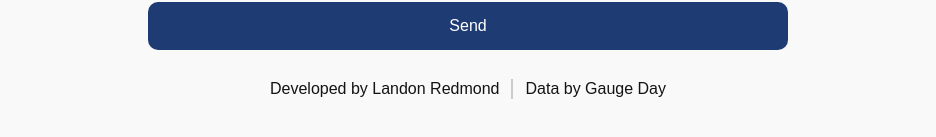
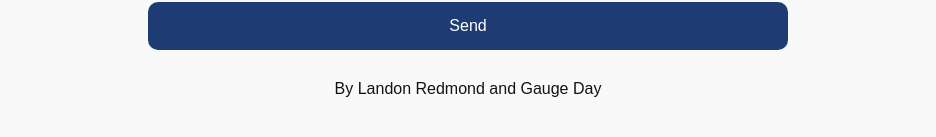
Before and after one commit to Lanred-Dev/Cullman-Veteran-Memorial, a SvelteKit app: page / in a window 1280 px wide. Shown: the part 1687-1824 px from the top of the page, without its empty margins (172-1108 px from the left). Built offline with nearby package versions, Linux system fonts and the light colour scheme; no server answers; a web font is replaced by a local one.

Commit message:
Update footer text

```diff
--- a/src/routes/(frontend)/Footer.svelte
+++ b/src/routes/(frontend)/Footer.svelte
@@ -1,9 +1,5 @@
 <footer class="flex-center mt-5 gap-4 px-10 py-16 md:px-[10%]">
     <div class="flex-center text-dark flex-col md:flex-row md:gap-3">
-        <p>Developed by Landon Redmond</p>
-
-        <div class="divider-y hidden h-5 md:block"></div>
-
-        <p>Data by Gauge Day</p>
+        <p>By Landon Redmond and Gauge Day</p>
     </div>
 </footer>
```
